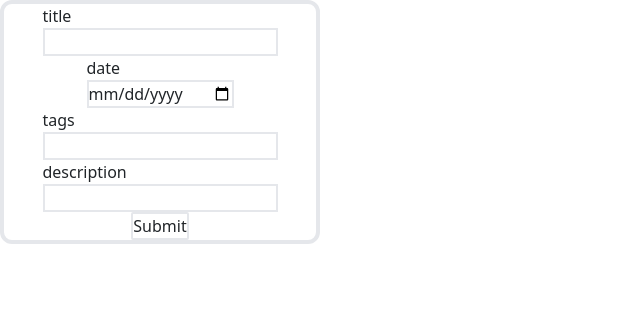
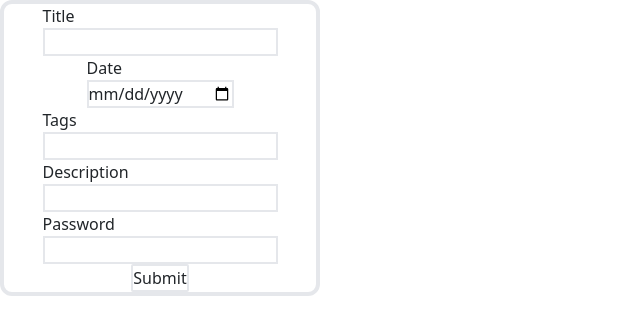
Before and after one commit to isaacmayard/sdi-blended-capstone, a React (Vite) app in the folder front-end/: page /msl in a window 1280 px wide. Shown: the top 334 px of the page, without its empty margins (0-640 px from the left). Built offline with nearby package versions, Linux system fonts and the light colour scheme.

Commit message:
feat: - added require field to the forms

```diff
--- a/front-end/src/components/MslForm.jsx
+++ b/front-end/src/components/MslForm.jsx
@@ -1,30 +1,109 @@
+/* eslint-disable react/jsx-props-no-spreading */
 /* eslint-disable react/no-array-index-key */
 /* eslint-disable no-nested-ternary */
+import { DevTool } from '@hookform/devtools';
 import React from 'react';
 import { useForm } from 'react-hook-form';
 
-export default function MslForm({ items }) {
+export default function MslForm({ items, requireItems }) {
+  const form = useForm();
   const {
     register,
+    control,
     handleSubmit,
+    formState: { errors },
     watch,
-    formState: { errors },
-  } = useForm();
-  const onSubmit = (data) => console.log(data);
+  } = form;
+  const onSubmit = (data) => {
+    console.log('Form Submitted', data);
+  };
 
   return (
-    <form className='tw-flex tw-max-w-xs tw-flex-col tw-items-center tw-rounded-xl tw-border-4 tw-bg-white dark:tw-bg-slate-800'>
+    <div>
+      <form
+        noValidate
+        onSubmit={handleSubmit(onSubmit)}
+        className='tw-flex tw-max-w-xs tw-flex-col tw-items-center tw-rounded-xl tw-border-4 tw-bg-white dark:tw-bg-slate-800'
+      >
         {items.map(
           (item, index) =>
             item === 'id' || (
-            <div key={index} className='tw-flex tw-flex-col'>
-              <label>{item}</label>
+              <div key={`${index}-${item}`} className='tw-flex tw-flex-col'>
+                <label htmlFor={item}>{item}</label>
+                {requireItems.includes(item) ? (
                   <input
+                    {...register(item, {
+                      // will check if the item match a field and do validation only for that field
+                      ...(item.match(/Title/i) && {
+                        validate: {
+                          // create multiple validation for that item
+                          shortTitle: (fieldValue) =>
+                            fieldValue.length > 6 || 'Description too short',
+                          longTitle: (fieldValue) =>
+                            fieldValue.length < 50 || 'Description too Long',
+                        },
+                      }),
+
+                      ...(item.match(/Description/i) && {
+                        validate: {
+                          // create multiple validation for that item
+                          shortTitle: (fieldValue) =>
+                            fieldValue.length > 10 || 'Description too short',
+                          longTitle: (fieldValue) =>
+                            fieldValue.length < 200 || 'Description too Long',
+                        },
+                      }),
+
+                      ...(item.match(/password/i) && {
+                        validate: {
+                          // create multiple validation for that item
+                          shortTitle: (fieldValue) =>
+                            fieldValue.length > 16 || 'Description too short',
+                          longTitle: (fieldValue) =>
+                            fieldValue.length < 50 || 'Description too Long',
+                          special: (fieldValue) =>
+                            fieldValue.match(/\W/g) ||
+                            'Most use one special character',
+                        },
+                      }),
+
+                      required: {
+                        value: true,
+                        message: `${item} is required`,
+                      },
+                    })}
+                    // will check the name of the item and assign a input type
                     type={
-                  item === 'email' ? 'text' : item === 'date' ? 'date' : 'text'
+                      item.match(/email/i)
+                        ? 'email'
+                        : item.match(/password/i)
+                        ? 'password'
+                        : item.match(/username/i)
+                        ? 'username'
+                        : item.match(/date/i)
+                        ? 'date'
+                        : 'text'
                     }
                     className='tw-border-2'
                   />
+                ) : (
+                  <input
+                    {...register(item)}
+                    type={
+                      item.match(/email/i)
+                        ? 'email'
+                        : item.match(/password/i)
+                        ? 'password'
+                        : item.match(/username/i)
+                        ? 'username'
+                        : item.match(/date/i)
+                        ? 'date'
+                        : 'text'
+                    }
+                    className='tw-border-2'
+                  />
+                )}
+                <p className='tw-text-red-600'>{errors[item]?.message}</p>
               </div>
             ),
         )}
@@ -32,5 +111,7 @@ export default function MslForm({ items }) {
           Submit
         </button>
       </form>
+      <DevTool control={control} />
+    </div>
   );
 }
--- a/front-end/src/components/RouteHandler.jsx
+++ b/front-end/src/components/RouteHandler.jsx
@@ -11,7 +11,12 @@ export default function RouteHandler() {
       <Route path='/' element={<Home />} />
       <Route
         path='/msl'
-        element={<MslForm items={['title', 'date', 'tags', 'description']} />}
+        element={
+          <MslForm
+            items={['Title', 'Date', 'Tags', 'Description', 'Password']}
+            requireItems={['Title', 'Date', 'Description']}
+          />
+        }
       />
       <Route path='/taskadmin' element={<TaskList />} />
     </Routes>
```
Also changed, not shown: front-end/package.json (+10 -7 lines). Lines whose indentation alone changed are shown as unchanged.
